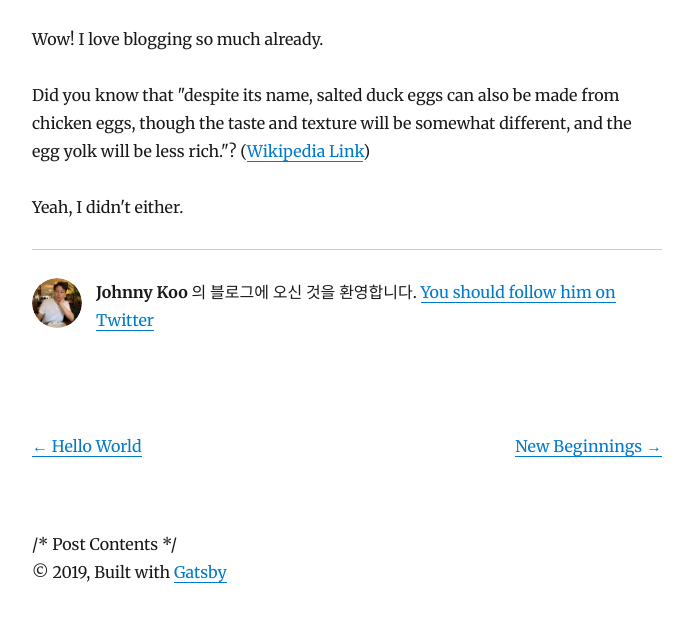
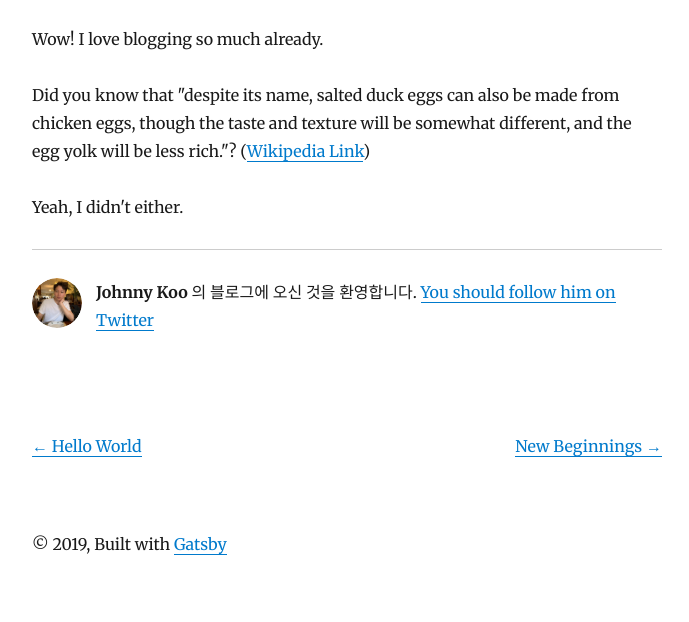
Before and after one commit to johnnykoo84/johnnykoo-blog, a Gatsby site: page /my-second-post/ in a window 1280 px wide. Shown: the part 170-792 px from the top of the page, without its empty margins (293-982 px from the left). Built offline with nearby package versions, Linux system fonts and the light colour scheme; Gatsby itself is replaced by a stand-in of ours; some packages are replaced by stand-ins of ours.

Commit message:
Remove text for disqus

```diff
--- a/src/templates/post-template.js
+++ b/src/templates/post-template.js
@@ -11,7 +11,6 @@ const PostTemplate = ({ post, config, location }) => {
     <>
       <h1>{post.title}</h1>
       <CommentCount config={disqusConfig} placeholder={"..."} />
-      /* Post Contents */
       <Disqus config={disqusConfig} />
     </>
   )
```
